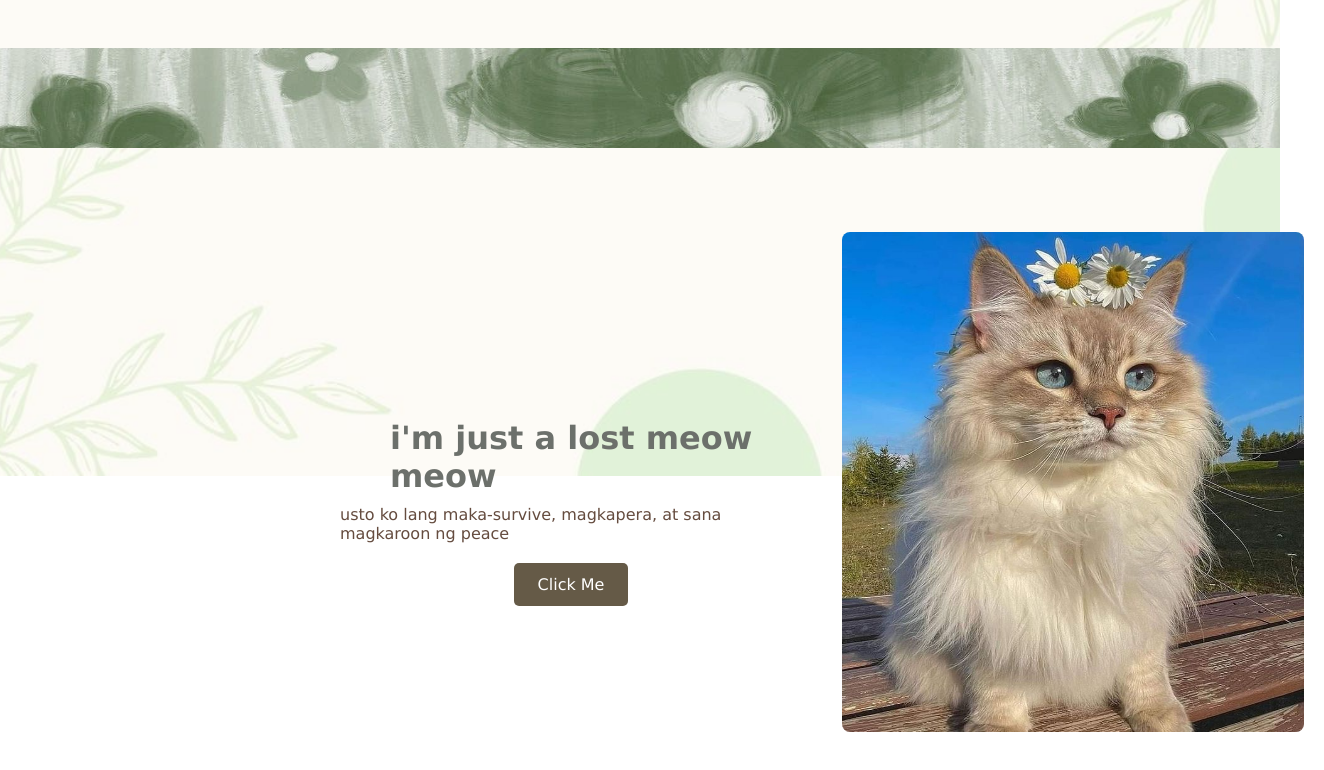
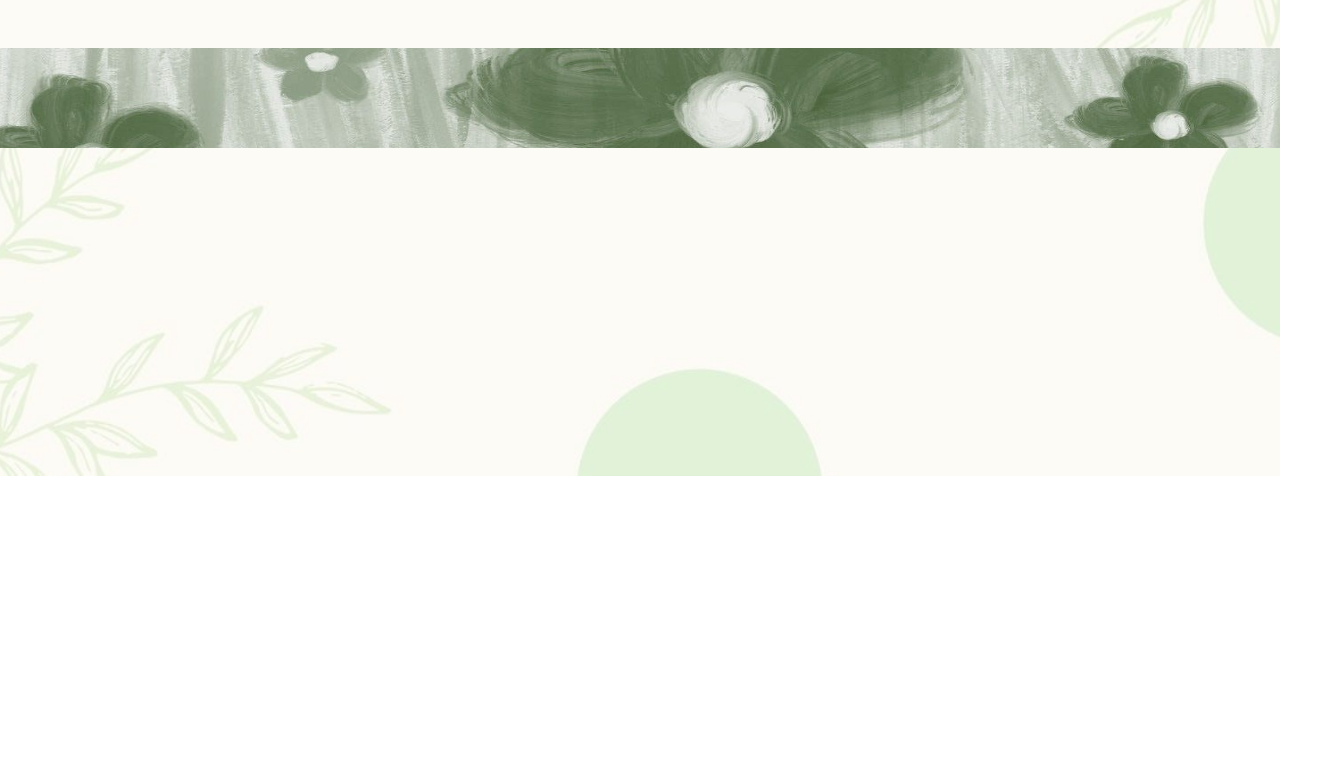
Before and after one commit to moonbits13/porfolio_marie_orsabia, a React (Vite) app: page / in a window 1280 px wide. Shown: the part 324-1094 px from the top of the page, 1324 px wide, since content can reach past the window. After the commit the page ends 800 px from the top, so only its background shows below. Built offline with nearby package versions, Linux system fonts and the light colour scheme.

Commit message:
Updated styles

```diff
--- a/src/components/Hero.jsx
+++ b/src/components/Hero.jsx
@@ -35,16 +35,6 @@ const Hero = () => {
         <img src={catto} alt="green" className="img-divider" />
       </div>
 
-      <div className="container-4">
-        <div className="text-div">
-          <h2>i'm just a lost meow meow</h2>
-          <p>usto ko lang maka-survive, magkapera, at sana magkaroon ng peace</p>
-          <button className="cta-button">Click Me</button>
-        </div>
-        <div className="image-div">
-          <img src={me} alt="ako" className="cats" />
-        </div>
-      </div>
     </div>
   );
 };
```
